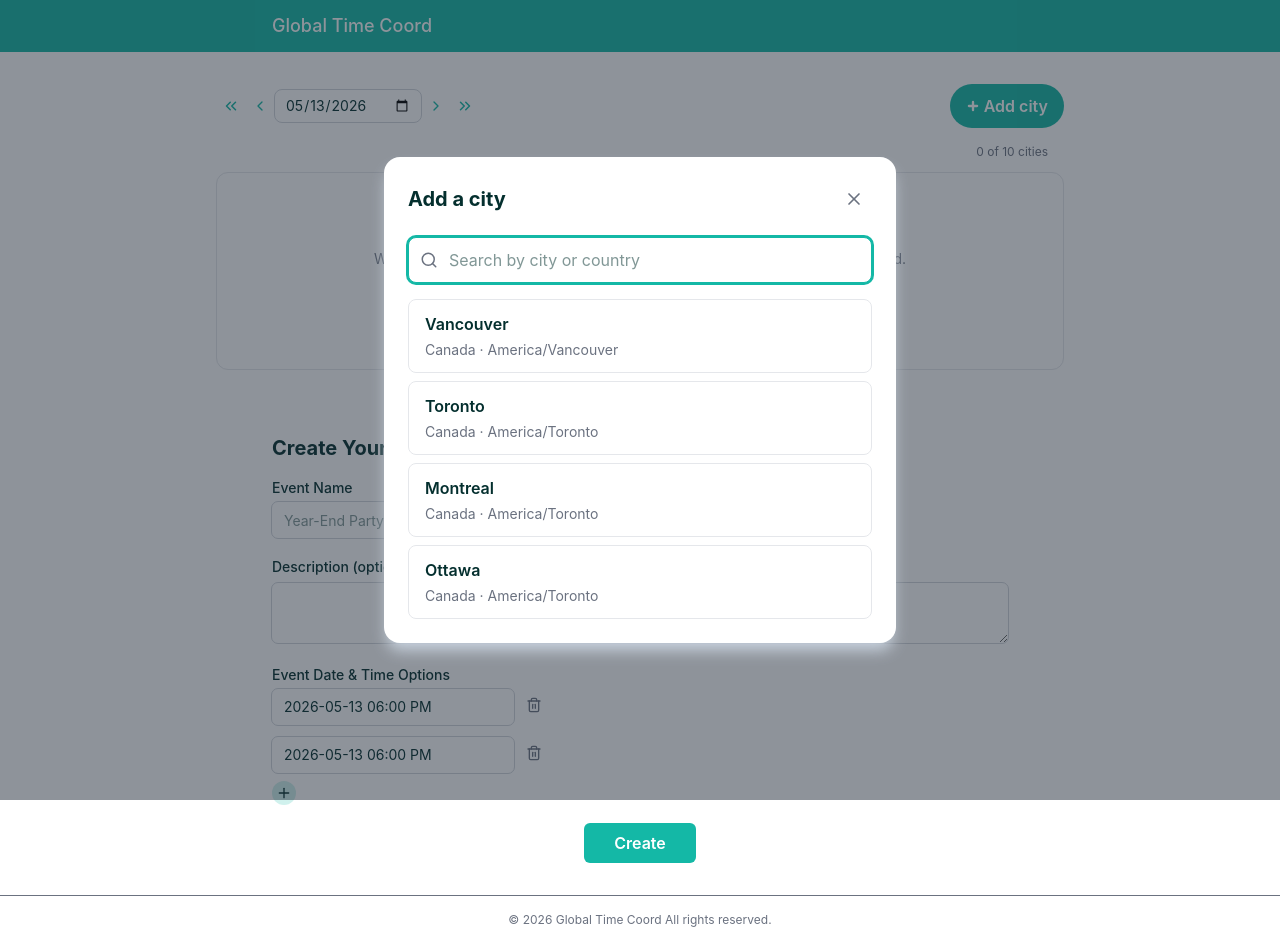
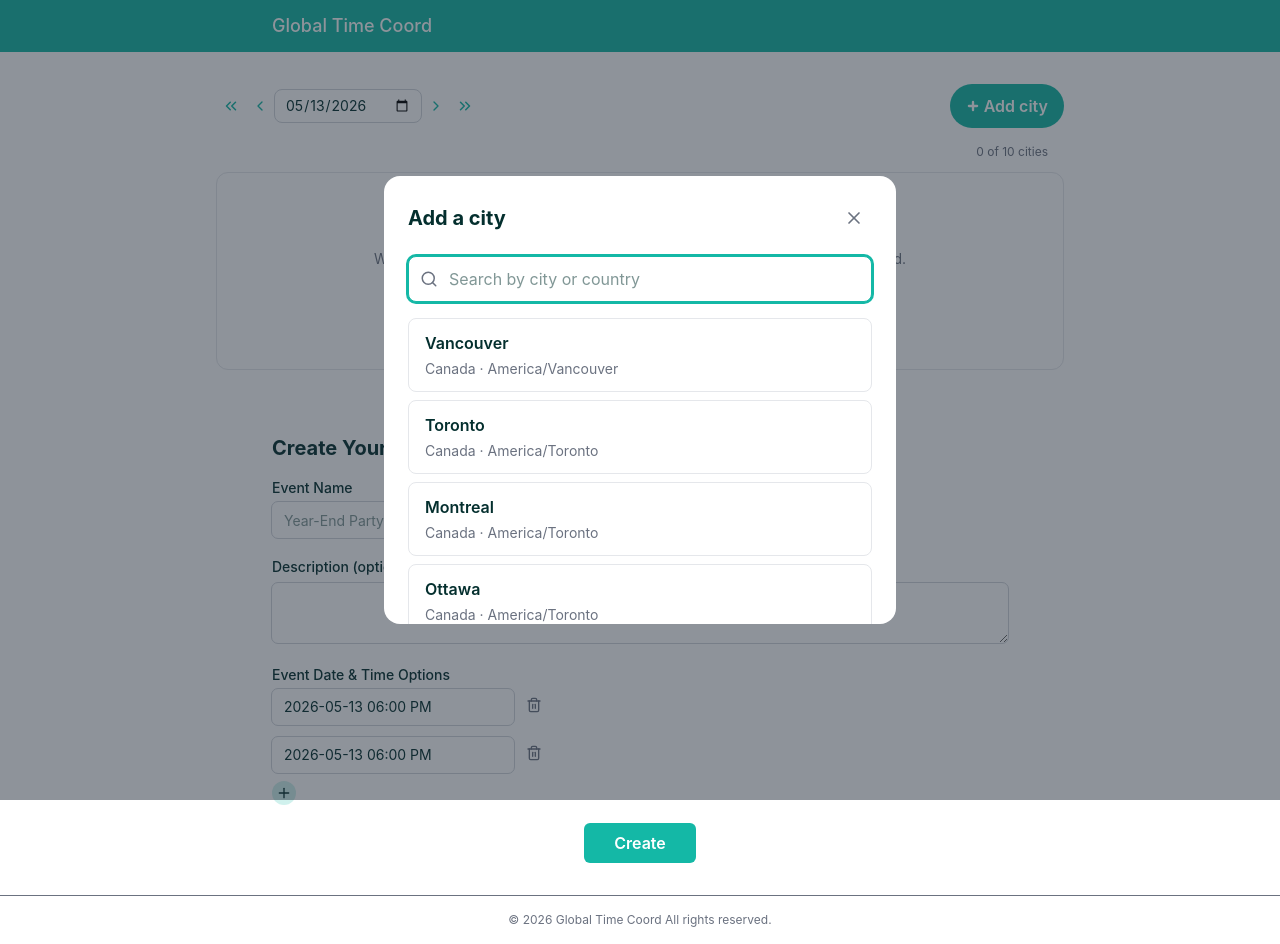
Before and after one commit to masuyama13/scheduling-polls, a React (Vite) app in the folder frontend/: page / in a window 1280 px wide. Both pictures are taken after a click on the button "Add city". Built offline with nearby package versions, Linux system fonts and the light colour scheme.

Commit message:
Keep the city search modal stable
Give the city search modal a fixed height, move overflow scrolling to the modal, and remove its shadow.

```diff
--- a/frontend/src/components/WorldClock.tsx
+++ b/frontend/src/components/WorldClock.tsx
@@ -224,7 +224,7 @@ export default function WorldClock() {
       {isCityDialogOpen && (
         <div className="fixed inset-0 z-50 flex items-center justify-center bg-surface-inverse/50 p-4" role="presentation">
           <div
-            className="w-full max-w-lg rounded-2xl bg-surface-panel p-5 shadow-panel sm:p-6"
+            className="h-[28rem] max-h-[calc(100vh-2rem)] w-full max-w-lg overflow-y-auto rounded-2xl bg-surface-panel p-5 sm:p-6"
             role="dialog"
             aria-modal="true"
             aria-labelledby="city-dialog-heading"
@@ -255,7 +255,7 @@ export default function WorldClock() {
                 className="w-full rounded-lg border border-border-default bg-surface-panel py-2.5 pl-10 pr-3 text-content-primary outline-none focus:border-brand-primary focus:ring-2 focus:ring-brand-primary"
               />
             </div>
-            <div className="mt-4 grid max-h-80 gap-2 overflow-y-auto" aria-live="polite">
+            <div className="mt-4 grid gap-2" aria-live="polite">
               {results.length > 0 ? results.map(city => (
                 <button
                   type="button"
```
